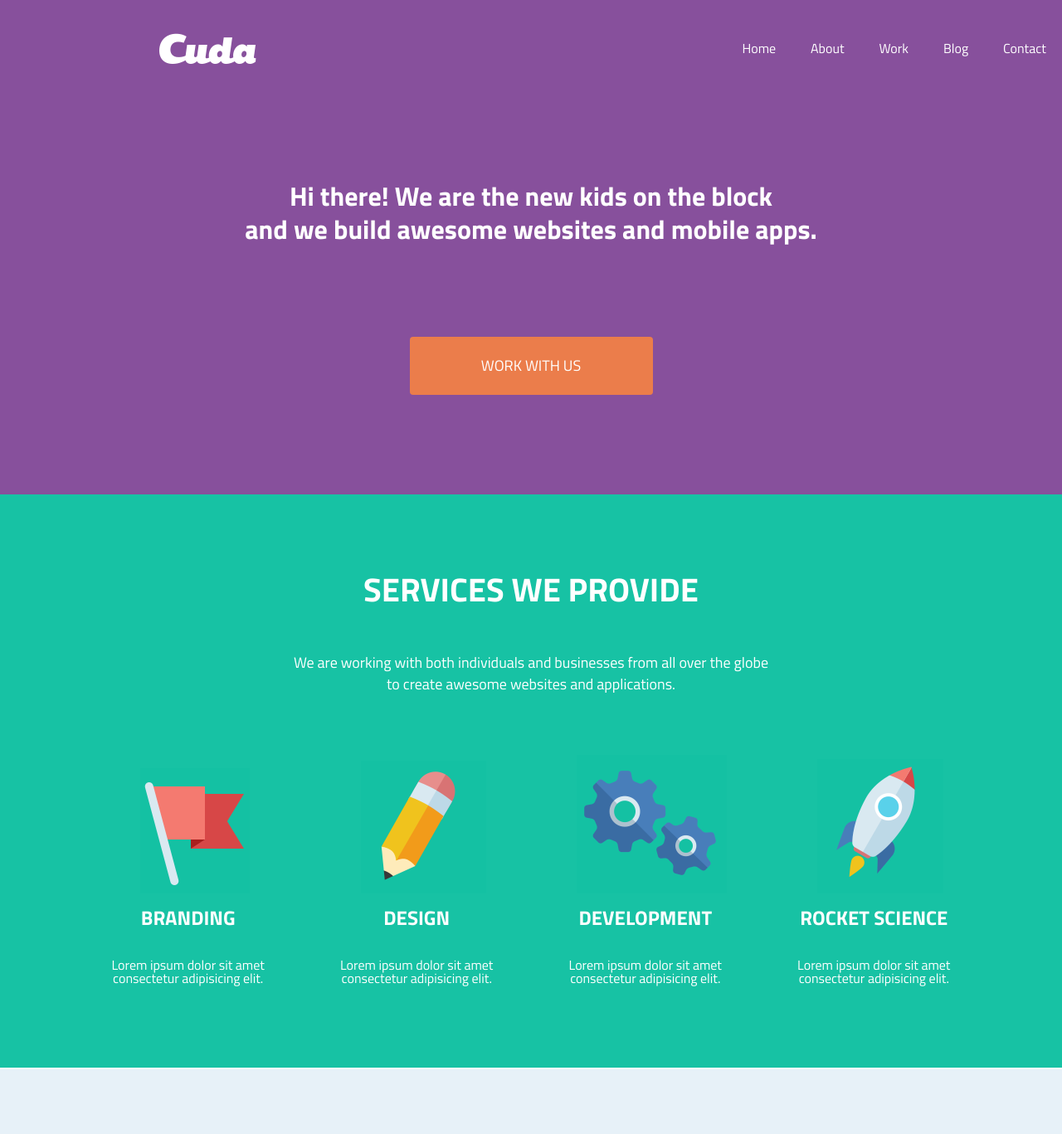
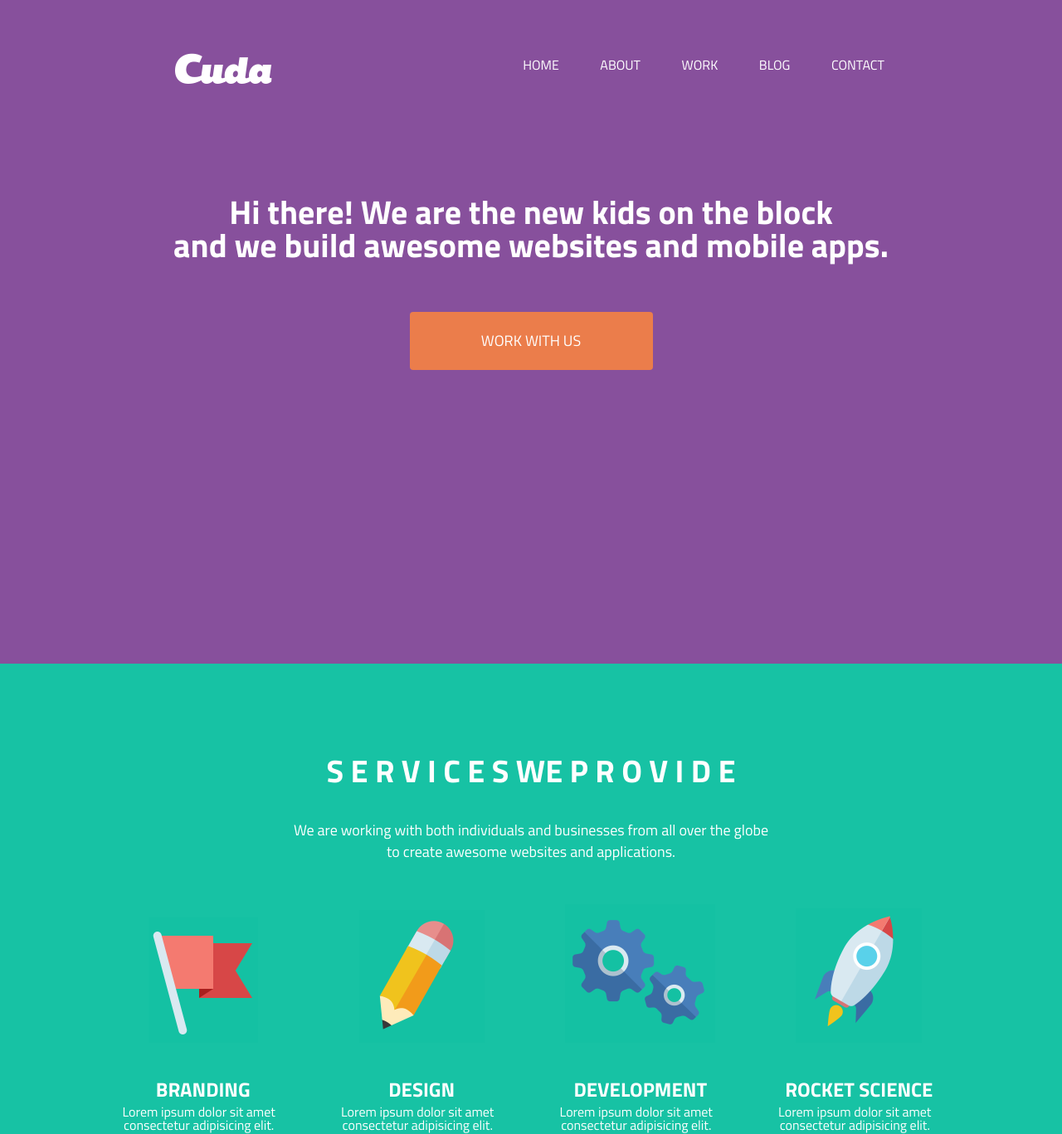
Before and after one commit to Arkant/CHI_Tasks, a website: page fastshell/app/index.html in a window 1280 px wide. Shown: the top 1367 px of the page at 83% size. Drawn offline with Linux system fonts and the light colour scheme.

Commit message:
refactored 2 sections

```diff
--- a/fastshell/app/index.html
+++ b/fastshell/app/index.html
@@ -23,7 +23,8 @@
           <div class="header-logo">
               <img class="logo" src="./assets/img/logo.png" alt="none">
           </div>
-
+    <header>
+        <section class="header">
                 <div class="menu">
                         <div class="menu__icon">
                           <span></span>
@@ -33,11 +34,11 @@
                         </div>
 
                         <div class="menu__links">
-                        <a href="/">Home</a>
-                        <a href="/">About</a>
-                        <a href="/">Work</a>
-                        <a href="/">Blog</a>
-                        <a href="/">Contact</a>
+                                <a href="/">HOME</a>
+                                <a href="/">ABOUT</a>
+                                <a href="/">WORK</a>
+                                <a href="/">BLOG</a>
+                                <a href="/">CONTACT</a>
                         </div>
                     </div>
                         <div class="banner-text">
@@ -46,40 +47,42 @@
                                  and we build awesome websites and mobile apps.
                             </h1>
                         </div>
-               <a href="/" class="banner-button">WORK WITH US</a>
-    </header>
+                            <a href="javascript:void(0)" class="banner-button orange">WORK WITH US</a>
+        </section>
 
     <main>
-      <section>
-        <div class="services ">
+      <section class="services ">
           <div class="services-text ">
-              <h6>SERVICES WE PROVIDE</h6>
-              <div id="line"></div>
-              <p>We are working with both individuals and businesses from all over the globe</p><p class="second">
+              <h6>S E R V I C E S WE P R O V I D E</h6>
+              <div class="line"></div>
+              <p>We are working with both individuals and businesses from all over the globe<br>
                   to create awesome websites and applications.</p>
           </div>
           <div class="items ">
-              <div class="img ">
+                <div class="img-text">
                         <img src="./assets/img/flag.PNG" alt="none">
                         <h1>BRANDING</h1>
                         <p>Lorem ipsum dolor sit amet consectetur adipisicing elit.</p>
                 </div>
-              <div class="img ">
+
+                  <div class="img-text">
                         <img src="./assets/img/pencil.PNG" alt="none">
                         <h1>DESIGN</h1>
                         <p>Lorem ipsum dolor sit amet consectetur adipisicing elit.</p>
                   </div>
-              <div class="img">
+
+
+                  <div class="img-text">
                         <img src="./assets/img/mech.PNG" alt="none">
                         <h1>DEVELOPMENT</h1>
                         <p>Lorem ipsum dolor sit amet consectetur adipisicing elit.</p>
                   </div>
-              <div class="img ">
+
+
+                  <div class="img-text">
                         <img src="./assets/img/rocket.PNG" alt="none">
                       <h1>ROCKET SCIENCE</h1>
-                  <p>Lorem ipsum dolor sit amet consectetur adipisicing elit.</p>
-              </div>
-          </div>
+                    <p>Lorem ipsum dolor sit amet consectetur adipisicing elit.</p></div>
           </div>
       </section>
         <section>
--- a/fastshell/src/scss/style.scss
+++ b/fastshell/src/scss/style.scss
@@ -16,7 +16,7 @@ time, mark, audio, video {
 	padding: 0;
 	border: 0;
 	font-size: 100%;
-	font-family: 'Titillium Web', sans-serif;
+	font-family: 'Titillium Web';
     vertical-align: baseline;
     text-decoration: none;
 }
@@ -58,12 +58,13 @@ clear: both;
     background-color:#87509c;
     width: 100%;
     height: 596px;
+    min-height: 100vh;
+    max-height: 200vh;
 }
 
 
 /*menu*/
 .menu {
-    top:20px;
     text-align: right;
 }
 
@@ -72,18 +73,25 @@ clear: both;
     background-color:#643a79;
 }
 .menu a {
+    font-family: 'Titillium Web';
     color: white;
     font-size: 16px;/* Приближение из-за подстановки шрифтов */
     font-weight: 400;
-    padding: 1.5%;
+    margin-right: 22px;
+    padding-right: 12px;
+    padding-left: 12px;
+    padding-top: 5px;
+    padding-bottom: 5px;
 }
 
 .menu__icon {
+   position: relative;
    display: none;
    width: 45px;
    height: 35px;
-   position: relative;
    cursor: pointer;
+   top: 30px;
+   right: 50px;
 }
 
 
@@ -92,7 +100,7 @@ clear: both;
   position: absolute;
   height: 9px;
   width: 100%;
-  background: #333333;
+  background: white;
   border-radius: 9px;
   opacity: 1;
   left: 0;
@@ -113,8 +121,8 @@ clear: both;
  }
 
 .menu__links {
-    position: relative;
-    top: 50px;
+     padding-top: 70px;
+     margin-right: 180px;
 }
 .menu__links-item {
     display: inline-block;
@@ -129,7 +137,7 @@ clear: both;
 }
 
 .menu__links-item:hover {
-    text-decoration: underline;
+    // text-decoration: underline;
 }
 
 .menu.menu_state_open .menu__icon span:nth-child(1) {
@@ -163,8 +171,8 @@ clear: both;
 .header-logo{
     position: absolute;
     float: left;
-    top: 5%;
-    left: 15%;
+    top: 8%;
+    left: 16.5%;
 }
 /*LOGO*/
 
@@ -173,23 +181,21 @@ clear: both;
     display: block;
     font-size: 32px;
     line-height: 40px;
-    color: #ffffff;
+    color: #fff;
+    margin-bottom: 60px;
+    padding-top: 150px;
 }
 
 .banner-text h1 {
     font-weight: 700;
     text-align: center;
-    padding: 200px 0 110px;
-    //margin: 0, 100px;
-    //width: 500px;
+    font-size: 40px;
 }
 /*Text header*/
 
 /*Button header */
     .banner-button {
-        position: relative;
         border-radius: 4px;
-        background-color:#eb7d4b;
         color: #ffffff;
         width: 293px;
         height: 70px;
@@ -202,78 +208,72 @@ clear: both;
         font-weight: 400;
     }
 
+    .orange {
+        background-color:#eb7d4b;
+    }
+    .banner-button:hover {
+        background-color:#ea7642;
+    }
 /*Button header */
 
 
 /*main services*/
 .services {
-    display: inline-block;
-    justify-content: center;
-    background-color:#17c2a4;
+    background-color: #17c2a4;
     width: 100%;
-    height: auto;
-    overflow: hidden;
-    padding-bottom: 50px;
+    padding-top: 110px;
+    min-height: 100vh;
 }
 
 .services-text {
-    color:#ffffff;
+    color: #fff;
     text-align: center;
+    margin-bottom: 50px;
 }
 
 .services-text h6 {
-    font-size: 40px;/* Приближение из-за подстановки шрифтов */
+    font-size: 38px;/* Приближение из-за подстановки шрифтов */
     font-weight: 700;
-    line-height: 29.907px;/* Приближение из-за подстановки шрифтов */
-    position: relative;
-    top: 100px;
+    margin-bottom: 40px;
 }
 .services-text p {
-    position: relative;
+    font-size: 18px;
+    font-weight: 400;
+    line-height: 26px;
+}
+
+.second {
     font-size: 18px; /* Приближение из-за подстановки шрифтов */
     font-weight: 400;
     line-height: 26px; /* Приближение из-за подстановки шрифтов */
-    top: 160px;
-}
-
-.second {
-    position: relative;
-    font-size: 18px; /* Приближение из-за подстановки шрифтов */
-    font-weight: 400;
-    line-height: 26px; /* Приближение из-за подстановки шрифтов */
-    top: 160px;
-    padding-bottom: 50px;
 }
 
 .items {
-    position: relative;
     text-align: center;
     color:#ffffff;
+    padding-bottom: 30px;
 }
 
-.items p{
-    text-align: center;
-    width: 192px;
-    top: 200px;
-    padding: 40px;
-    padding-bottom: 50px;
+
+.img-text {
+    display:inline-block;
+    margin-bottom: 40px;
 }
-.img {
-     padding-top: 200px;
-    display:inline-block;
+
+.img-text img{
+    margin-bottom: 45px;
 }
-.img img {
-    position: relative;
-    left: 8px;
-    bottom: 18px;
-}
-.img h1 {
+
+.img-text h1 {
     font-size: 24px;/* Приближение из-за подстановки шрифтов */
     font-weight: 700;
     line-height: 18px;/* Приближение из-за подстановки шрифтов */
-    text-align: center;
+    margin-bottom: 10px;
 }
-
+.img-text p {
+    padding-right: 10px;
+    width: 250px;
+}
 .team {
     background-color:#E7F1F8;
     width: 100%;
@@ -282,7 +282,6 @@ clear: both;
     padding-bottom: 150px;
 }
 .team-header h1{
-    position: relative;
     color: #3c4661;
     font-size: 40px;/* Приближение из-за подстановки шрифтов */
     font-weight: 700;
@@ -294,7 +293,6 @@ clear: both;
 
 .team-line {
     text-align: center;
-    position: relative;
     background-color: rgba(189, 209, 223, 0.75);
     width: 87px;
     height: 6px;
@@ -305,7 +303,6 @@ clear: both;
 }
 
 .team-header p {
-    position: relative;
     color: #3c4661;
     font-size: 18px;/* Приближение из-за подстановки шрифтов */
     font-weight: 400;
@@ -325,7 +322,6 @@ clear: both;
     height: 112px;
 }
 .minify img {
-    position: relative;
     bottom: 18px;
 }
 .minify img:not(.icon){
@@ -338,7 +334,6 @@ clear: both;
     padding: 1%;
 }
 .team-items {
-    position: relative;
     top: 25%;
     text-align: center;
     color:#3c4761;
@@ -353,7 +348,6 @@ clear: both;
     height: 112px;
 }
 .team-img img {
-    position: relative;
     bottom: 18px;
 }
 .team-img h1 {
@@ -399,7 +393,6 @@ padding-bottom: 120px;
 
 .skills-line {
     text-align: center;
-    position: relative;
     background-color: rgba(189, 209, 223, 0.75);
     width: 87px;
     height: 6px;
@@ -431,7 +424,7 @@ padding-bottom: 120px;
 }
 
 .portfolio-header h1{
-    position: relative;
+
     color:#393939;
     font-size: 40px;/* Приближение из-за подстановки шрифтов */
     font-weight: 700;
@@ -442,7 +435,7 @@ padding-bottom: 120px;
 }
 
 .portfolio-header p {
-    position: relative;
+
     color: #393939;
     font-size: 18px;/* Приближение из-за подстановки шрифтов */
     font-weight: 400;
@@ -454,7 +447,6 @@ padding-bottom: 120px;
 
 .wrap {
     float: left;
-    position: relative;
     left: 50%;
 }
 
@@ -463,7 +455,7 @@ padding-bottom: 120px;
     top: 200px;
     margin-right: 10px;
     float: left;
-    position: relative;
+
     text-align: center;
     left: -50%;
     padding: 10px;
@@ -473,7 +465,7 @@ padding-bottom: 120px;
 }
 
 .portfolio-img {
-    position: relative;
+
     left: -45%;
     padding-bottom: 500px;
     padding-right: 450px;
@@ -487,12 +479,12 @@ padding-bottom: 120px;
     padding-top: 250px ;
 }
 .portfolio-img h1 {
-    position: relative;
+
     padding-top: 10px ;
     left: 90%;
 }
 .portfolio-button {
-    position: relative;
+
     border-radius: 4px;
     background-color: #17c2a4;
     width: 293px;
@@ -518,7 +510,7 @@ padding-bottom: 120px;
 
 .feedback {
     text-align: center;
-    position: relative;
+
     display: block;
     width: 450px;
     height: 150px;
@@ -529,7 +521,7 @@ padding-bottom: 120px;
 }
 
 .about-img {
-    position: relative;
+
     left: -45%;
     padding-bottom: 100px;
     padding-right: 450px;
@@ -544,7 +536,7 @@ padding-bottom: 120px;
 }
 
 .text-feed p{
-    position: relative;
+
     left: 250px;
     top: -100px;
     font-family: 'TitilliumWeb';
@@ -556,7 +548,7 @@ padding-bottom: 120px;
 }
 .text-feed h1{
     text-align: center;
-    position: relative;
+
     left: 160px;
     top: -90px;
     font-size: 26px;/* Приближение из-за подстановки шрифтов */
@@ -571,7 +563,7 @@ padding-bottom: 120px;
 }
 .text-feed h2{
     text-align: center;
-    position: relative;
+
     left: 155px;
     top: -80px;
     color:#ffdd99;
@@ -589,7 +581,7 @@ padding-bottom: 120px;
 }
 .form {
     display: inline-block;
-    position: relative;
+
     text-align: center;
     top: 30%;
 
@@ -633,7 +625,7 @@ input {
 }
 
 .message-header h1{
-    position: relative;
+
     color: #3c4661;
     font-size: 40px;/* Приближение из-за подстановки шрифтов */
     font-weight: 700;
@@ -644,7 +636,7 @@ input {
 }
 
 .message-header p {
-    position: relative;
+
     color: #3c4661;
     font-size: 18px;/* Приближение из-за подстановки шрифтов */
     font-weight: 400;
@@ -665,7 +657,7 @@ height: 112px;
 }
 
 .send-button {
-    position: relative;
+
     border-radius: 4px;
     background-color: #17c2a4;
     width: 293px;
@@ -692,7 +684,7 @@ height: 112px;
     list-style: none;
     display: inline;
     margin-right: 10px;
-    position: relative;
+
     text-align: center;
     margin-left: auto;
 
```
Also changed, not shown: fastshell/app/assets/css/style.css, fastshell/app/assets/css/style.min.css. Lines whose indentation alone changed are shown as unchanged.
